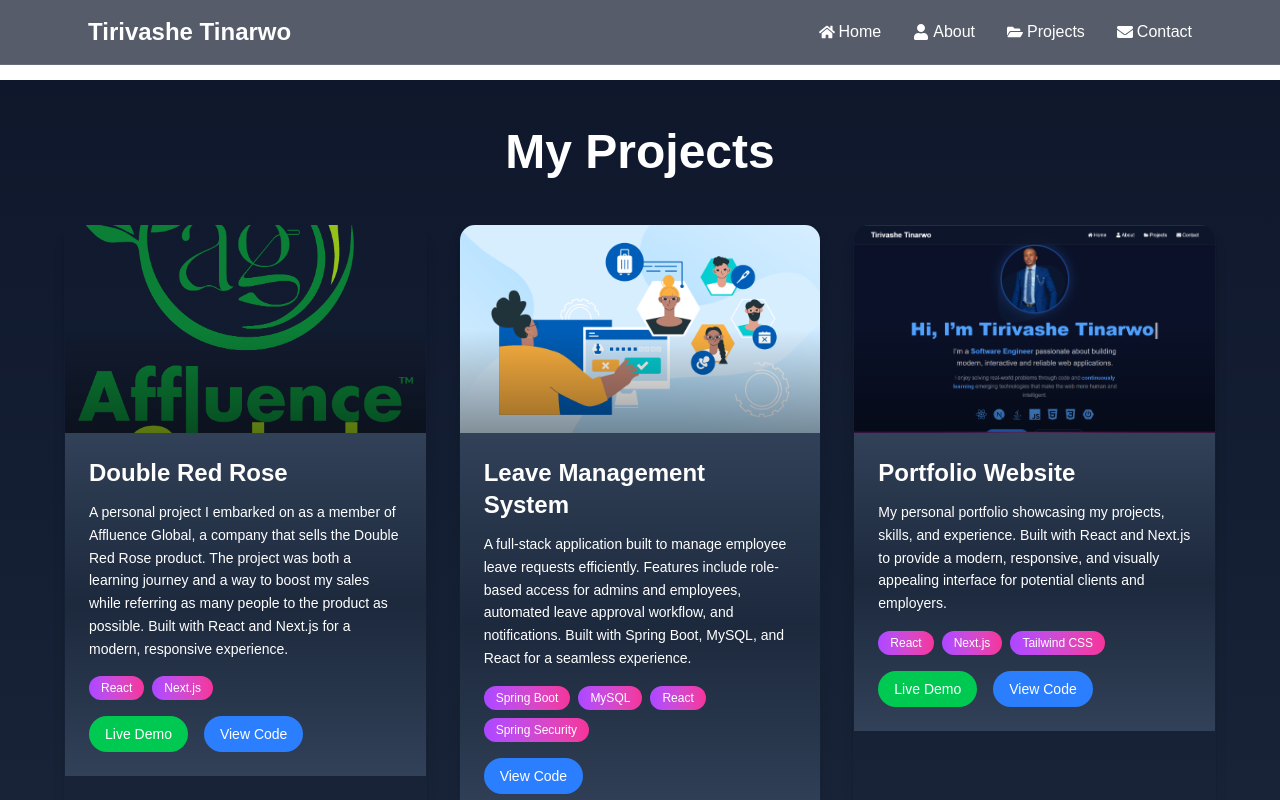
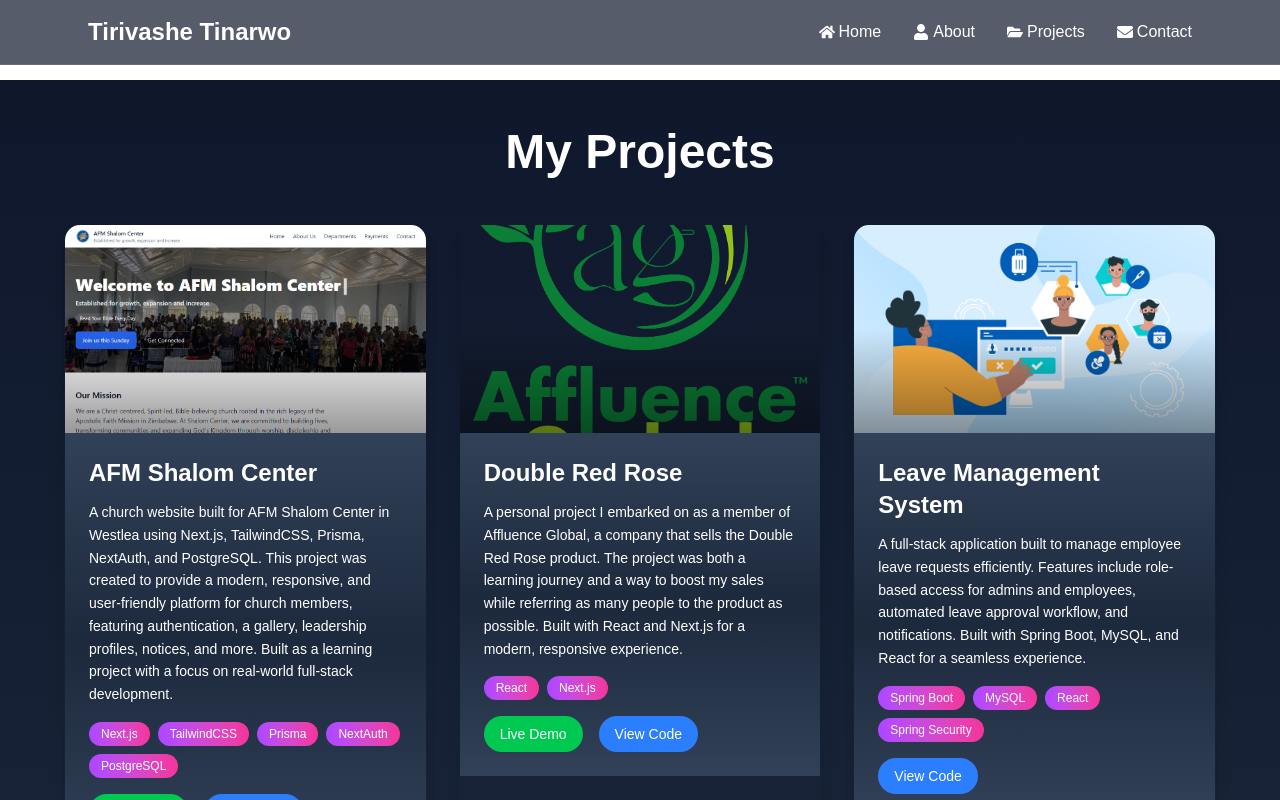
Before and after one commit to tirivashe78/my-portfolio, a Next.js app: page /projects in a window 1280 px wide. Shown: the top 800 px of the page. Built offline with nearby package versions, Linux system fonts and the light colour scheme.

Commit message:
added afm project

```diff
--- a/src/app/projects/page.tsx
+++ b/src/app/projects/page.tsx
@@ -16,6 +16,15 @@
 }
 
 const projects: Project[] = [
+  {
+  title: "AFM Shalom Center",
+  description:
+    "A church website built for AFM Shalom Center in Westlea using Next.js, TailwindCSS, Prisma, NextAuth, and PostgreSQL. This project was created to provide a modern, responsive, and user-friendly platform for church members, featuring authentication, a gallery, leadership profiles, notices, and more. Built as a learning project with a focus on real-world full-stack development.",
+  tech: ["Next.js", "TailwindCSS", "Prisma", "NextAuth", "PostgreSQL"],
+  imageUrl: "/afm.png",
+  liveUrl: "https://afm-shalom-website.vercel.app/",
+  repoUrl: "https://github.com/tirivashe78/afm-shalom-website",
+},
   {
     title: "Double Red Rose",
     description:
@@ -54,10 +63,17 @@
     repoUrl: "https://github.com/your-username/psc-project",
   },
   {
-    title: "Biometric Fingerprint Based Voting System with AI Anomaly Detection and Fraud Prevention",
+    title:
+      "Biometric Fingerprint Based Voting System with AI Anomaly Detection and Fraud Prevention",
     description:
       "My final-year project focused on building a secure voting platform that integrates biometric fingerprint authentication with AI-driven anomaly detection to prevent electoral fraud. The system leverages machine learning techniques such as Isolation Forest to detect suspicious voting behavior. This project earned me a 2.1 grade and strengthened my expertise in combining software engineering with applied AI for real-world security challenges.",
-    tech: ["Next.js", "Python", "Scikit-Learn", "Isolation Forest", "Spring Boot"],
+    tech: [
+      "Next.js",
+      "Python",
+      "Scikit-Learn",
+      "Isolation Forest",
+      "Spring Boot",
+    ],
     imageUrl: "/projects/Screenshot 2025-06-29 001548.png",
     // liveUrl: "https://my-biometric-voting-system.vercel.app/admin",
     repoUrl: "https://github.com/tirivashe78/my-biometric-voting-system",
@@ -80,11 +96,14 @@
     // liveUrl: "https://your-fitness-app.vercel.app",
     repoUrl: "https://github.com/tirivashe78/fitness-tracker",
   },
-
 ];
 
 // --- Transitions & Variants ---
-const spring: Transition = { type: "spring" as const, stiffness: 80, damping: 20 };
+const spring: Transition = {
+  type: "spring" as const,
+  stiffness: 80,
+  damping: 20,
+};
 const cardVariants: Variants = {
   hidden: { opacity: 0, y: 30, scale: 0.95 },
   show: { opacity: 1, y: 0, scale: 1, transition: spring },
@@ -123,13 +142,20 @@
               whileHover={{ y: -8, scale: 1.03 }}
             >
               <div className="relative h-52 w-full">
-                <Image src={proj.imageUrl} alt={proj.title} fill className="object-cover" />
+                <Image
+                  src={proj.imageUrl}
+                  alt={proj.title}
+                  fill
+                  className="object-cover"
+                />
                 <div className="absolute inset-0 bg-gradient-to-t from-black/40 via-transparent to-transparent" />
               </div>
 
               <div className="p-6 bg-gradient-to-b from-slate-700 via-slate-800 to-slate-700">
                 <h2 className="text-2xl font-semibold mb-3">{proj.title}</h2>
-                <p className="text-sm leading-relaxed mb-4">{proj.description}</p>
+                <p className="text-sm leading-relaxed mb-4">
+                  {proj.description}
+                </p>
 
                 <div className="flex flex-wrap gap-2 mb-4">
                   {proj.tech.map((tech) => (
--- a/src/components/header.tsx
+++ b/src/components/header.tsx
@@ -91,12 +91,14 @@
       </div>
 
       {/* Mobile slide-out menu */}
+{/* Mobile slide-out menu */}
+{/* Mobile slide-out menu */}
 <AnimatePresence>
   {menuOpen && (
     <>
       {/* Backdrop */}
       <motion.div
-              className="fixed inset-0 z-50 bg-black"
+        className="fixed inset-0 z-50 bg-black/50 backdrop-blur-sm"
         onClick={() => setMenuOpen(false)}
         initial="hidden"
         animate="show"
@@ -104,20 +106,26 @@
         variants={backdropVariants}
       />
 
-            {/* Slide panel */}
+      {/* Full-screen slide panel */}
       <motion.aside
         ref={panelRef}
         role="dialog"
         aria-modal="true"
-              className="fixed inset-y-0 right-0 z-60 w-2/3 max-w-xs bg-slate-800/60 backdrop-blur-lg border border-white/10 text-white shadow-2xl"
+        className="fixed inset-0 z-60 w-full h-full border-blue-900/30 bg-[#0a1128]
+                   text-white shadow-2xl flex flex-col rounded-none"
         initial="hidden"
         animate="show"
         exit="exit"
         variants={panelVariants}
       >
         <div className="h-full px-6 pt-6 pb-12 flex flex-col">
+          {/* Header */}
           <div className="flex items-center justify-between">
-                  <Link href="/" className="text-2xl font-bold text-white" onClick={() => setMenuOpen(false)}>
+            <Link
+              href="/"
+              className="text-2xl font-bold text-white"
+              onClick={() => setMenuOpen(false)}
+            >
               Tirivashe Tinarwo
             </Link>
             <button
@@ -129,12 +137,13 @@
             </button>
           </div>
 
-                <ul className="mt-10 flex flex-col gap-6 text-lg">
+          {/* Navigation Links */}
+          <ul className="mt-10 flex flex-col gap-6 text-lg bg-[#0a1128]">
             {navItems.map(({ label, href, Icon }) => (
               <li key={href}>
                 <Link
                   href={href}
-                        className="flex items-center gap-2 text-white hover:text-blue-400 transition-colors"
+                  className="flex items-center gap-3 text-white/90 hover:text-yellow-300 transition-colors"
                   onClick={() => setMenuOpen(false)}
                 >
                   <Icon />
@@ -143,11 +152,18 @@
               </li>
             ))}
           </ul>
+
+          {/* Optional Footer (e.g., social icons or button) */}
+          <div className="mt-auto text-center text-white/70 text-sm">
+            © {new Date().getFullYear()} Tirivashe Tinarwo
+          </div>
         </div>
       </motion.aside>
     </>
   )}
 </AnimatePresence>
+
+
     </header>
   );
 }
```
Also changed, not shown: public/afm.png (added). Lines whose indentation alone changed are shown as unchanged.
